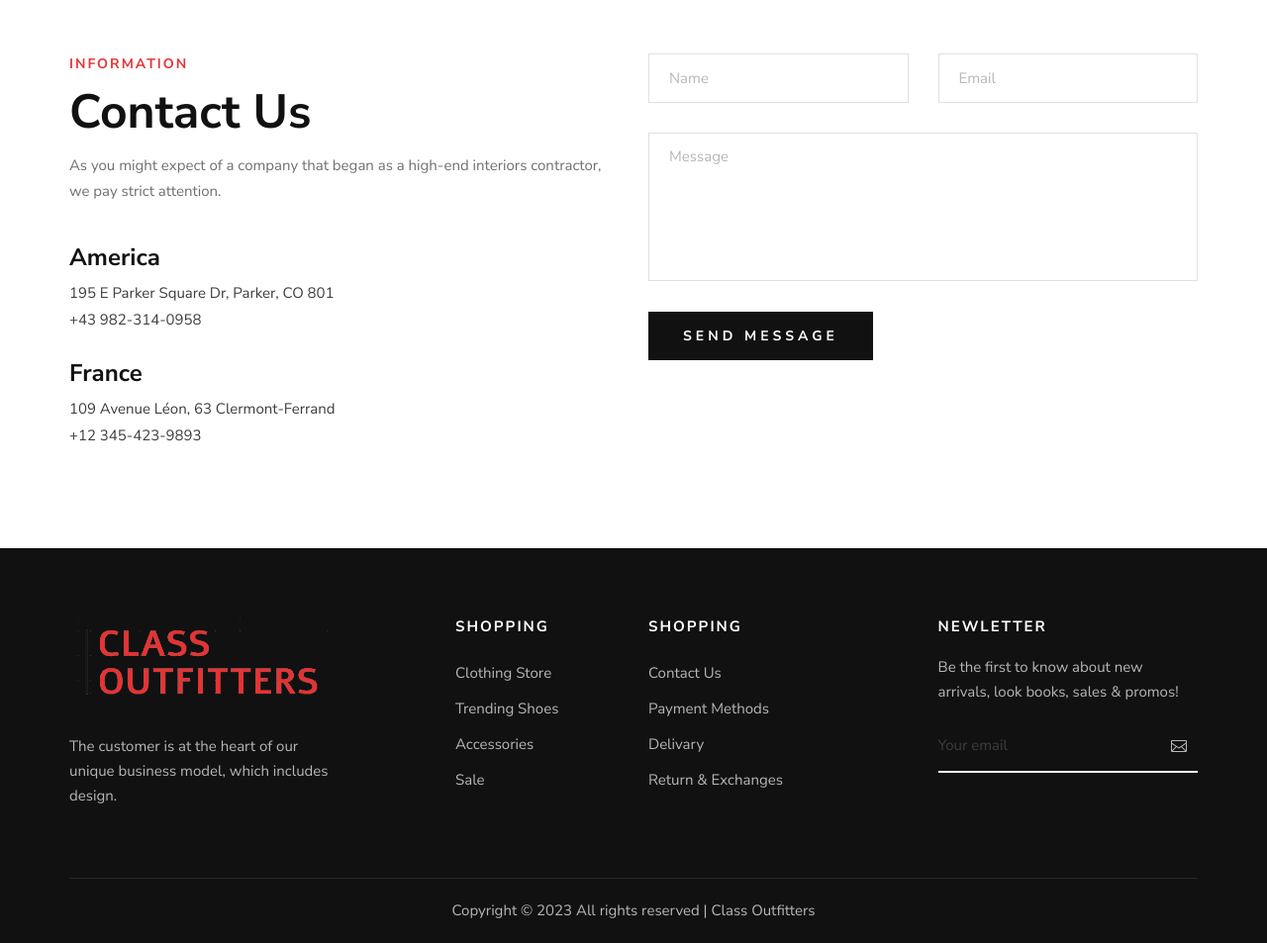
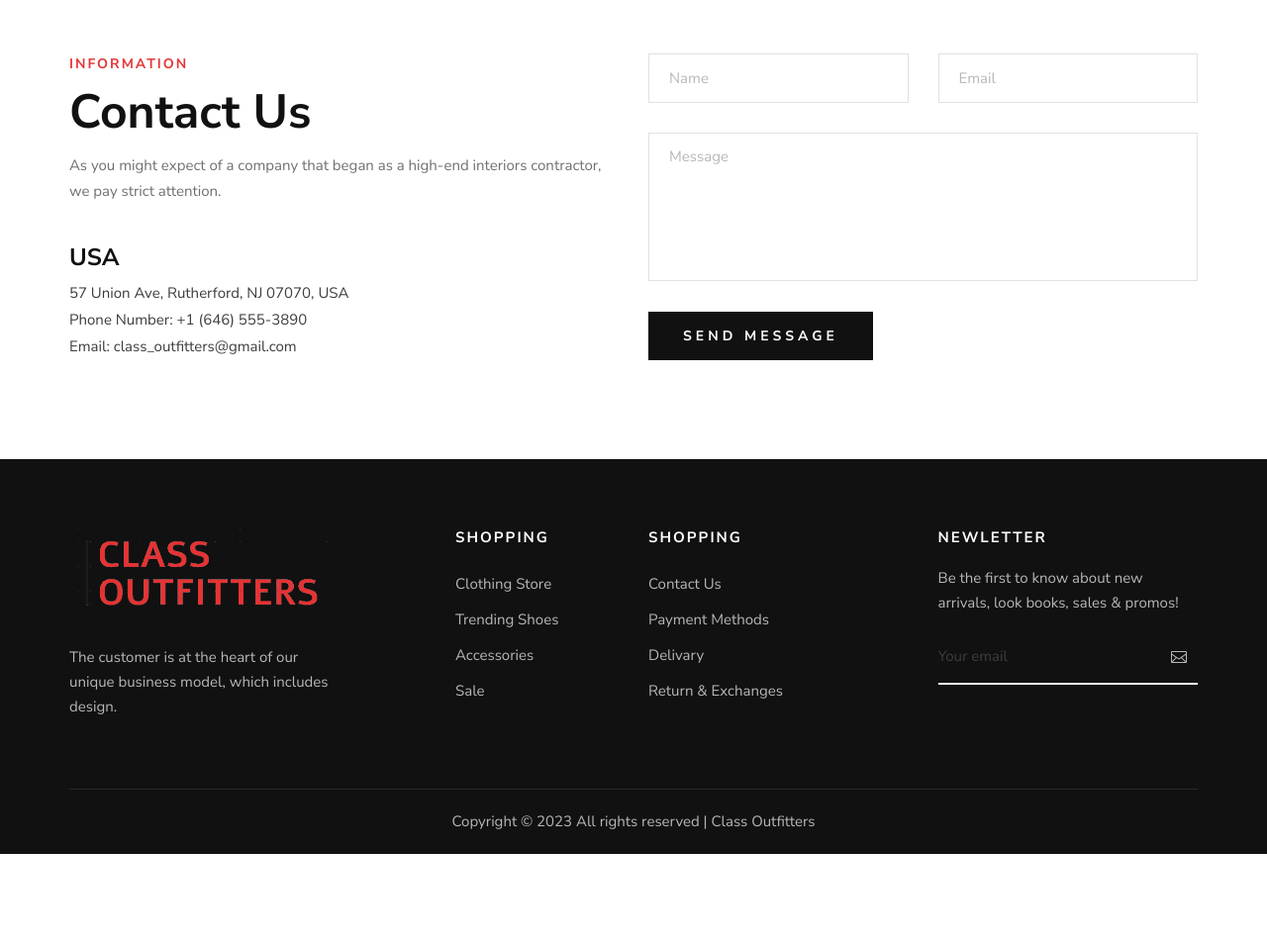
Before and after one commit to plamenna-petrova/ClassOutfitters-Modern-Technologies-For-Semantic-Web-Coursework, a PHP site: page /contact.php in a window 1280 px wide. Shown: the part 679-1632 px from the top of the page at 99% size. After the commit the page ends 1542 px from the top, so only its background shows below. Run offline with PHP 8.4, Linux system fonts and the light colour scheme.

Commit message:
XML parsing for the contact.php page

```diff
--- a/about.php
+++ b/about.php
@@ -2,7 +2,7 @@
 if (file_exists('./xml/class-outfitters.xml')) {
     $shopNode = simplexml_load_file('./xml/class-outfitters.xml');
 } else {
-    exit('Failed to open test.xml.');
+    exit('Failed to open class-outfitters.xml');
 }
 ?>
 
--- a/contact.php
+++ b/contact.php
@@ -1,3 +1,11 @@
+<?php
+if (file_exists('./xml/class-outfitters.xml')) {
+    $shopNode = simplexml_load_file('./xml/class-outfitters.xml');
+} else {
+    exit('Failed to open class-outfitters.xml');
+}
+?>
+
 <!DOCTYPE html>
 <html lang="en">
 
@@ -103,7 +111,9 @@
 
     <!-- Map Begin -->
     <div class="map">
-        <iframe src="https://www.google.com/maps/embed?pb=!1m18!1m12!1m3!1d111551.9926412813!2d-90.27317134641879!3d38.606612219170856!2m3!1f0!2f0!3f0!3m2!1i1024!2i768!4f13.1!3m3!1m2!1s0x54eab584e432360b%3A0x1c3bb99243deb742!2sUnited%20States!5e0!3m2!1sen!2sbd!4v1597926938024!5m2!1sen!2sbd" height="500" style="border:0;" allowfullscreen="" aria-hidden="false" tabindex="0"></iframe>
+        <?php
+          echo "<iframe src=". $shopNode->googleMapsLocation. " height='500' style='border:0;' allowfullscreen='' aria-hidden='false' tabindex='0'></iframe>"
+        ?>
     </div>
     <!-- Map End -->
 
@@ -121,12 +131,11 @@
                         </div>
                         <ul>
                             <li>
-                                <h4>America</h4>
-                                <p>195 E Parker Square Dr, Parker, CO 801 <br />+43 982-314-0958</p>
-                            </li>
-                            <li>
-                                <h4>France</h4>
-                                <p>109 Avenue Léon, 63 Clermont-Ferrand <br />+12 345-423-9893</p>
+                                <h4>USA</h4>
+                                <?php
+                                    $phoneNumber = $shopNode->attributes()->phoneNumber;
+                                    echo "<p> $shopNode->address <br/>Phone Number: $phoneNumber <br/> Email: $shopNode->email</p>";
+                                ?>
                             </li>
                         </ul>
                     </div>
--- a/xml/class-outfitters.xml
+++ b/xml/class-outfitters.xml
@@ -3,8 +3,8 @@
 <shop yearOfEstablishment="2018" phoneNumber="+1 (646) 555-3890">
     <name>Class Outfitters</name>
     <email>class_outfitters@gmail.com</email>
-    <address>9th Street. 47 W 15th St, New York, NY 10011</address>
-    <googleMapsLocation></googleMapsLocation>
+    <address>57 Union Ave, Rutherford, NJ 07070, USA</address>
+    <googleMapsLocation>https://www.google.com/maps/embed?pb=!1m18!1m12!1m3!1d754.7225348367775!2d-74.10391923038213!3d40.83037669821098!2m3!1f0!2f0!3f0!3m2!1i1024!2i768!4f13.1!3m3!1m2!1s0x89c2f8bf76f3e069%3A0x67a31808798924b3!2zNTcgVW5pb24gQXZlLCBSdXRoZXJmb3JkLCBOSiAwNzA3MCwg0KHRitC10LTQuNC90LXQvdC4INGJ0LDRgtC4!5e0!3m2!1sbg!2sbg!4v1700392109585!5m2!1sbg!2sbg</googleMapsLocation>
     <socials>
         <facebook></facebook>
         <x></x>
```
